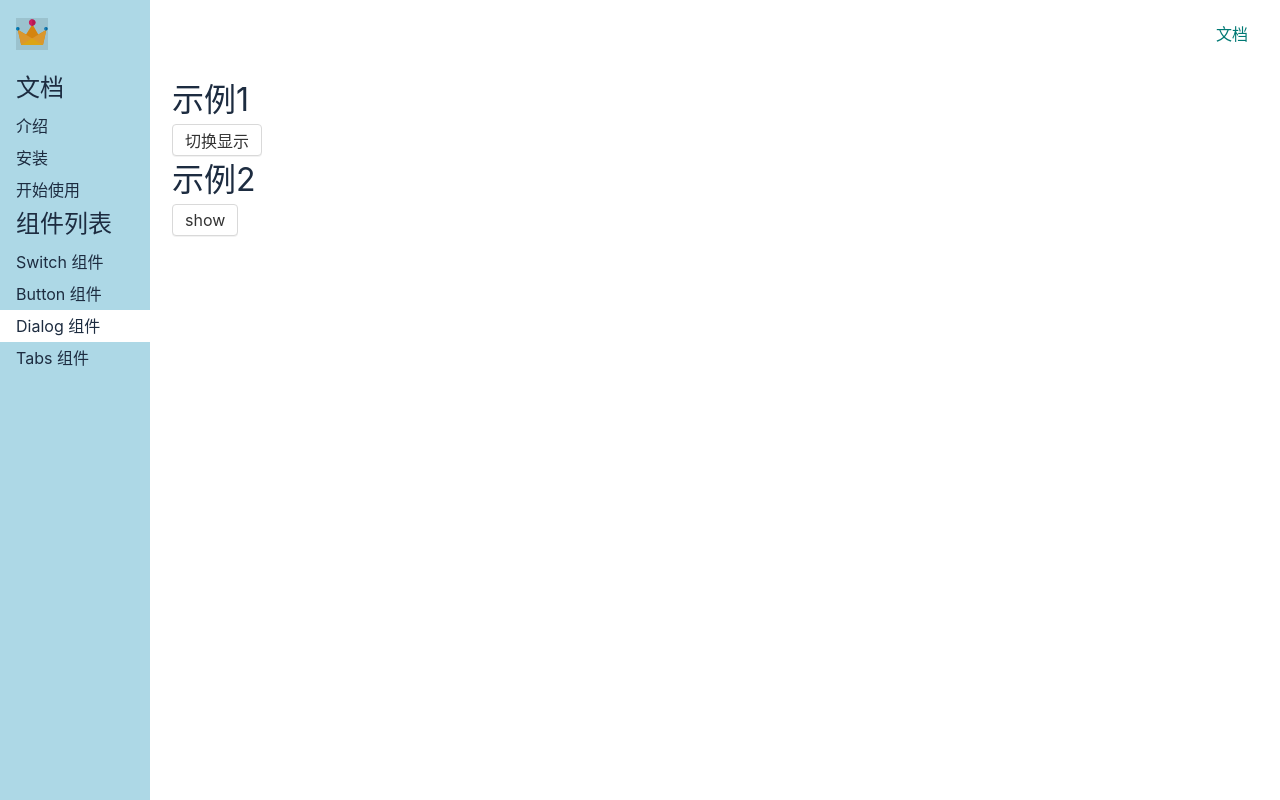
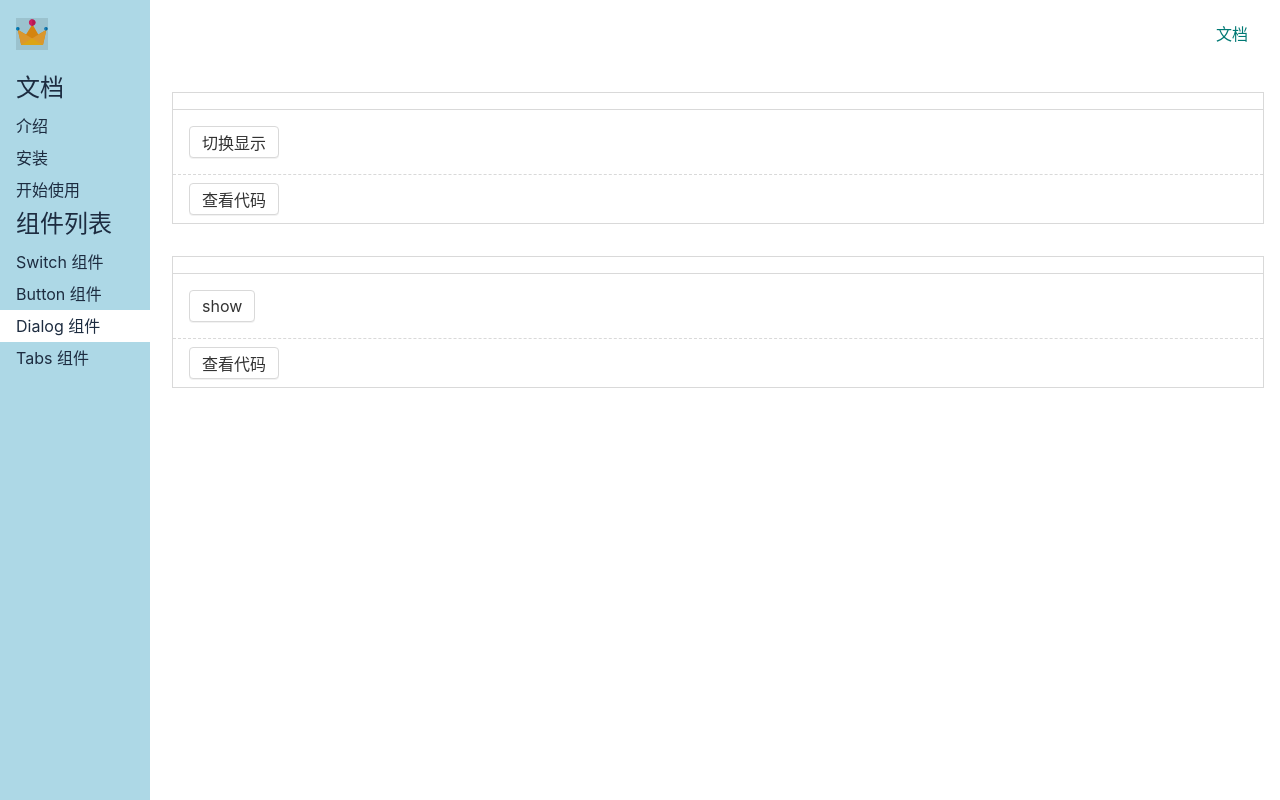
Before and after one commit to liuzb30/gulu-ui, a Vue app: page /#/doc/dialog in a window 1280 px wide. Built offline with nearby package versions, Linux system fonts and the light colour scheme.

Commit message:
DialogDemo优化

```diff
--- /dev/null
+++ b/src/components/Dialog1.demo.vue
@@ -0,0 +1,38 @@
+<demo>打开对话框</demo>
+<template>
+  <div>
+    <Button @click="toggle">切换显示</Button>
+    <Dialog v-model:visible="y" :closeOnOverlay="true" :ok="f1" :cancel="f2">
+      <template v-slot:title>
+        <strong>加粗的标题</strong>
+      </template>
+      <template v-slot:content>
+        <strong>hi</strong>
+        <div>hi2</div>
+      </template>
+    </Dialog>
+  </div>
+</template>
+
+<script lang="ts">
+import { ref } from "vue";
+import Button from "../lib/Button.vue";
+import Dialog from "../lib/Dialog.vue";
+export default {
+  components: { Dialog, Button },
+  setup() {
+    const y = ref(false);
+    const toggle = () => {
+      y.value = !y.value;
+      console.log(y.value);
+    };
+
+    const f1 = () => {
+      return false;
+    };
+    const f2 = () => {};
+
+    return { y, toggle, f1, f2 };
+  },
+};
+</script>
--- /dev/null
+++ b/src/components/Dialog2.demo.vue
@@ -0,0 +1,30 @@
+<demo>一句话打开</demo>
+<template>
+  <div>
+    <Button @click="showDialog">show</Button>
+  </div>
+</template>
+
+<script lang="ts">
+import Button from "../lib/Button.vue";
+import { h } from "vue";
+import { openDialog } from "../lib/openDialog";
+export default {
+  components: { Button },
+  setup() {
+    const showDialog = () => {
+      openDialog({
+        title: h("strong", {}, "标题"),
+        content: "你好",
+        ok() {
+          console.log("ok");
+        },
+        cancel() {
+          console.log("cancel");
+        },
+      });
+    };
+    return { showDialog };
+  },
+};
+</script>
--- a/src/components/DialogDemo.vue
+++ b/src/components/DialogDemo.vue
@@ -1,51 +1,15 @@
 <template>
-  <h1>示例1</h1>
-  <Button @click="toggle">切换显示</Button>
-  <Dialog v-model:visible="y" :closeOnOverlay="true" :ok="f1" :cancel="f2">
-    <template v-slot:title>
-      <strong>加粗的标题</strong>
-    </template>
-    <template v-slot:content>
-      <strong>hi</strong>
-      <div>hi2</div>
-    </template>
-  </Dialog>
-  <h1>示例2</h1>
-  <Button @click="showDialog">show</Button>
+  <Demo :component="Dialog1Demo" />
+  <Demo :component="Dialog2Demo" />
 </template>
 <script lang="ts">
-import Dialog from "../lib/Dialog.vue";
-import Button from "../lib/Button.vue";
-import { h, ref } from "vue";
-import { openDialog } from "../lib/openDialog";
+import Demo from "./Demo.vue";
+import Dialog1Demo from "./Dialog1.demo.vue";
+import Dialog2Demo from "./Dialog2.demo.vue";
 export default {
-  components: { Dialog, Button },
+  components: { Demo },
   setup() {
-    const y = ref(false);
-    const toggle = () => {
-      y.value = !y.value;
-      console.log(y.value);
-    };
-
-    const f1 = () => {
-      return false;
-    };
-    const f2 = () => {};
-
-    const showDialog = () => {
-      openDialog({
-        title: h("strong", {}, "标题"),
-        content: "你好",
-        ok() {
-          console.log("ok");
-        },
-        cancel() {
-          console.log("cancel");
-        },
-      });
-    };
-
-    return { y, toggle, f1, f2, showDialog };
+    return { Dialog1Demo, Dialog2Demo };
   },
 };
 </script>
```
